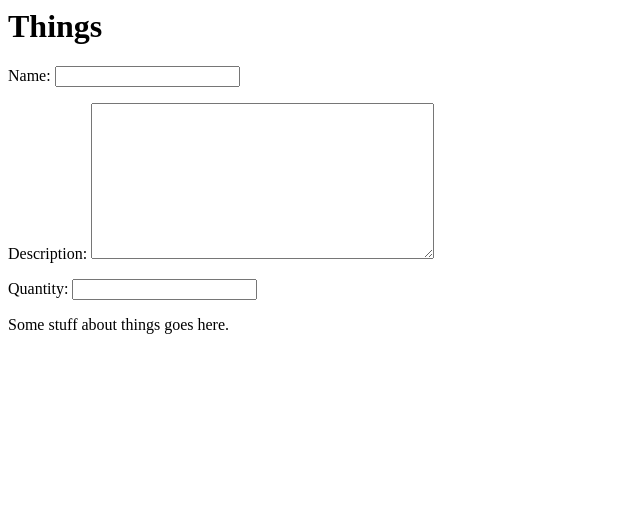
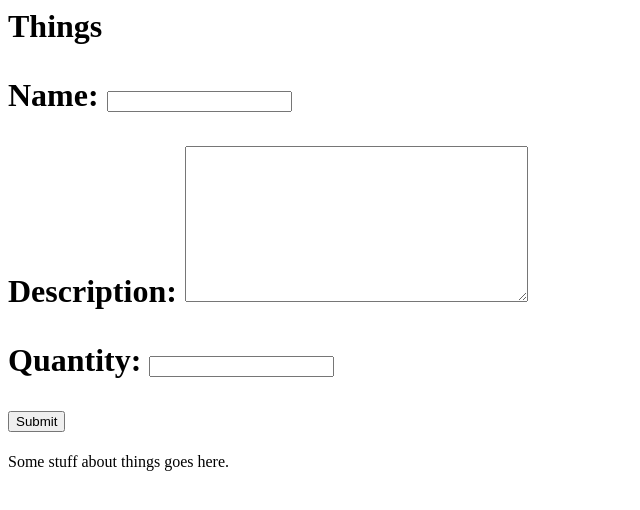
Before and after one commit to KCL-SEG/things-2-Ash281, a Django app: page / in a window 1280 px wide. Shown: the top 510 px of the page, without its empty margins (0-640 px from the left). Run offline with Django 3.2, Linux system fonts and the light colour scheme.

Commit message:
Added submit form

```diff
--- a/things/templates/home.html
+++ b/things/templates/home.html
@@ -5,11 +5,10 @@
 <body>
   <h1>
     Things
+      {% csrf_token %}
+      {{ form.as_p }}
+    <input type="submit" value="Submit">
   </h1>
-  <p>
-    {% csrf_token %}
-    {{ form.as_p }}
-  </p>
   <p>Some stuff about things goes here.</p>
 </body>
 </html>
```
